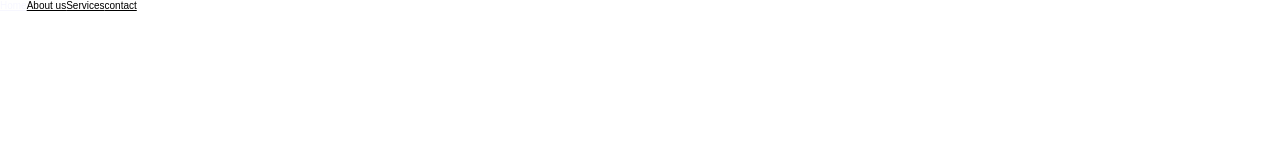
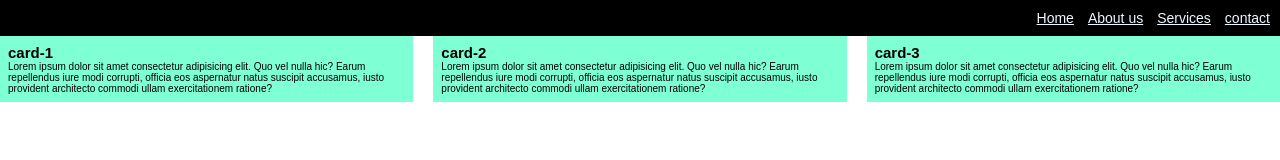
Before and after one commit to Gromarant/layouts-and-style-pactice, a website: page flexBox_plus_sass/src/index.html in a window 1280 px wide. Drawn offline with nearby package versions, Linux system fonts and the light colour scheme; files that its build step writes are made by us from their sources.

Commit message:
add/navBarBehaviors_and_cardsLayoutBehavior

```diff
--- a/flexBox_plus_sass/src/index.html
+++ b/flexBox_plus_sass/src/index.html
@@ -17,5 +17,21 @@
       </ul>
     </nav>
   </header>
+  <main>
+    <section class="columns">
+      <article class="card">
+        <h2>card-1</h2>
+        <p>Lorem ipsum dolor sit amet consectetur adipisicing elit. Quo vel nulla hic? Earum repellendus iure modi corrupti, officia eos aspernatur natus suscipit accusamus, iusto provident architecto commodi ullam exercitationem ratione?</p>
+      </article>
+      <article class="card">
+        <h2>card-2</h2>
+        <p>Lorem ipsum dolor sit amet consectetur adipisicing elit. Quo vel nulla hic? Earum repellendus iure modi corrupti, officia eos aspernatur natus suscipit accusamus, iusto provident architecto commodi ullam exercitationem ratione?</p>
+      </article>
+      <article class="card">
+        <h2>card-3</h2>
+        <p>Lorem ipsum dolor sit amet consectetur adipisicing elit. Quo vel nulla hic? Earum repellendus iure modi corrupti, officia eos aspernatur natus suscipit accusamus, iusto provident architecto commodi ullam exercitationem ratione?</p>
+      </article>
+    </section>
+  </main>
 </body>
 </html>
--- a/flexBox_plus_sass/src/scss/main.scss
+++ b/flexBox_plus_sass/src/scss/main.scss
@@ -15,7 +15,7 @@
 body {
   font-family: $ff-body;
   font-weight: $fw-body;
-  min-width: 32rem;
+  // min-width: 32rem; //this allow navBar to minimized with the all body
 }
 
 a {
@@ -34,5 +34,27 @@ a:focus {
 
 .nav {
   display: flex;
+  flex-wrap: wrap; // this allow navBar links to wrap down
+  justify-content: end;
   list-style: none;
+  padding: 1rem;
+  background-color: black;
+  gap: 1.4rem;
 }
+
+.nav > li {
+  color: aliceblue;
+  font-size: 1.4rem;
+}
+
+.columns {
+  display: flex;
+  flex-wrap: wrap;
+  gap: 2rem;
+}
+
+.columns > * {
+  flex: 1; //this property makes the columns de same size
+  background-color: aquamarine;
+  padding: 0.8rem;
+}
```
